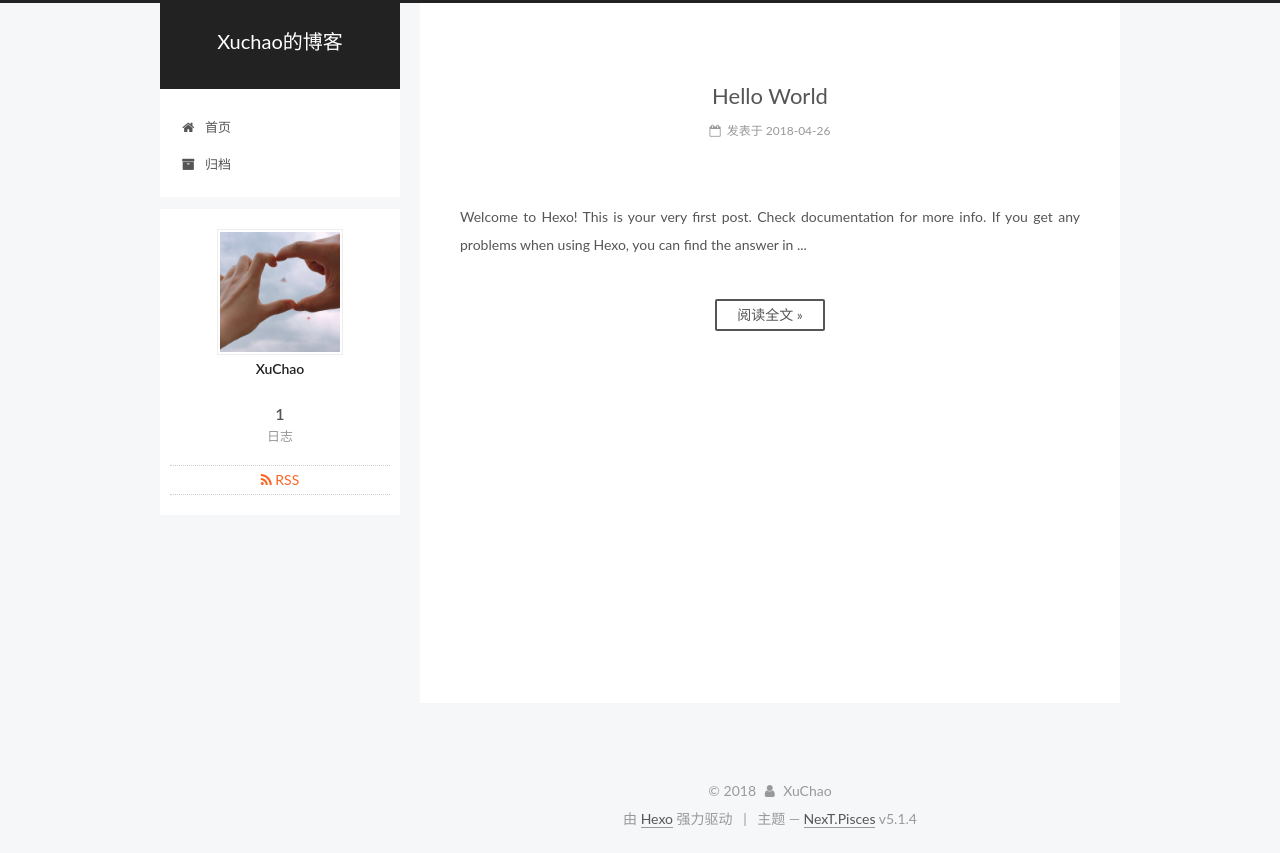
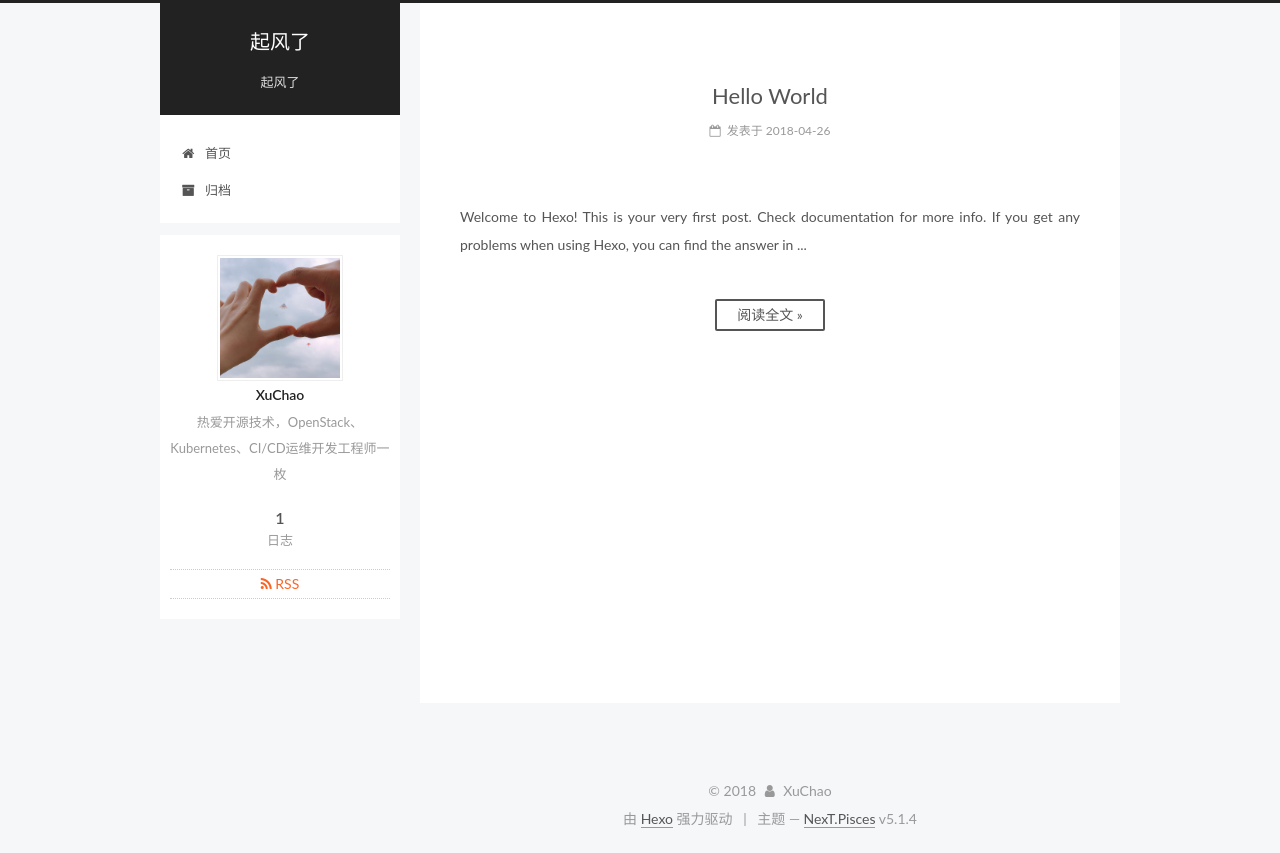
Before and after one commit to xuchao918/xuchao918.github.io, a plain HTML site: page index.html in a window 1280 px wide. Drawn offline with Linux system fonts and the light colour scheme.

Commit message:
Site updated: 2018-04-28 23:14:57

```diff
--- a/2018/04/26/hello-world/index.html
+++ b/2018/04/26/hello-world/index.html
@@ -76,7 +76,7 @@
 
 
 
-  <link rel="alternate" href="/atom.xml" title="Xuchao的博客" type="application/atom+xml" />
+  <link rel="alternate" href="/atom.xml" title="起风了" type="application/atom+xml" />
 
 
 
@@ -84,10 +84,11 @@
 
 
 <meta name="description" content="Welcome to Hexo! This is your very first post. Check documentation for more info. If you get any problems when using Hexo, you can find the answer in troubleshooting or you can ask me on GitHub. Quick">
+<meta name="keywords" content="openstack,docker,kubernetes,devops,ci&#x2F;cd,运维,开发,ceph,架构,设计,存储,部署">
 <meta property="og:type" content="article">
 <meta property="og:title" content="Hello World">
 <meta property="og:url" content="http://yoursite.com/2018/04/26/hello-world/index.html">
-<meta property="og:site_name" content="Xuchao的博客">
+<meta property="og:site_name" content="起风了">
 <meta property="og:description" content="Welcome to Hexo! This is your very first post. Check documentation for more info. If you get any problems when using Hexo, you can find the answer in troubleshooting or you can ask me on GitHub. Quick">
 <meta property="og:locale" content="zh-Hans">
 <meta property="og:updated_time" content="2018-04-26T15:15:23.238Z">
@@ -129,7 +130,7 @@
 
 
 
-  <title>Hello World | Xuchao的博客</title>
+  <title>Hello World | 起风了</title>
 
 
 
@@ -159,12 +160,12 @@
     <div class="custom-logo-site-title">
       <a href="/"  class="brand" rel="start">
         <span class="logo-line-before"><i></i></span>
-        <span class="site-title">Xuchao的博客</span>
+        <span class="site-title">起风了</span>
         <span class="logo-line-after"><i></i></span>
       </a>
     </div>
 
-        <p class="site-subtitle"></p>
+        <p class="site-subtitle">起风了</p>
 
   </div>
 
@@ -245,7 +246,7 @@
     </span>
 
     <span hidden itemprop="publisher" itemscope itemtype="http://schema.org/Organization">
-      <meta itemprop="name" content="Xuchao的博客">
+      <meta itemprop="name" content="起风了">
     </span>
 
 
@@ -399,7 +400,7 @@
                 alt="XuChao" />
 
               <p class="site-author-name" itemprop="name">XuChao</p>
-              <p class="site-description motion-element" itemprop="description"></p>
+              <p class="site-description motion-element" itemprop="description">热爱开源技术，OpenStack、Kubernetes、CI/CD运维开发工程师一枚</p>
           </div>
 
           <nav class="site-state motion-element">
--- a/atom.xml
+++ b/atom.xml
@@ -1,8 +1,8 @@
 <?xml version="1.0" encoding="utf-8"?>
 <feed xmlns="http://www.w3.org/2005/Atom">
-  <title>Xuchao的博客</title>
+  <title>起风了</title>
 
-
+  <subtitle>起风了</subtitle>
   <link href="/atom.xml" rel="self"/>
 
   <link href="http://yoursite.com/"/>
--- a/css/main.css
+++ b/css/main.css
@@ -1823,7 +1823,7 @@ pre .javascript .function {
   width: 4px;
   height: 4px;
   border-radius: 50%;
-  background: #83d1a6;
+  background: #ff2246;
 }
 .links-of-blogroll {
   font-size: 13px;
--- a/index.html
+++ b/index.html
@@ -74,20 +74,24 @@
 
 
 
-  <link rel="alternate" href="/atom.xml" title="Xuchao的博客" type="application/atom+xml" />
+  <link rel="alternate" href="/atom.xml" title="起风了" type="application/atom+xml" />
 
 
 
 
 
 
+<meta name="description" content="热爱开源技术，OpenStack、Kubernetes、CI/CD运维开发工程师一枚">
+<meta name="keywords" content="openstack,docker,kubernetes,devops,ci&#x2F;cd,运维,开发,ceph,架构,设计,存储,部署">
 <meta property="og:type" content="website">
-<meta property="og:title" content="Xuchao的博客">
+<meta property="og:title" content="起风了">
 <meta property="og:url" content="http://yoursite.com/index.html">
-<meta property="og:site_name" content="Xuchao的博客">
+<meta property="og:site_name" content="起风了">
+<meta property="og:description" content="热爱开源技术，OpenStack、Kubernetes、CI/CD运维开发工程师一枚">
 <meta property="og:locale" content="zh-Hans">
 <meta name="twitter:card" content="summary">
-<meta name="twitter:title" content="Xuchao的博客">
+<meta name="twitter:title" content="起风了">
+<meta name="twitter:description" content="热爱开源技术，OpenStack、Kubernetes、CI/CD运维开发工程师一枚">
 
 
 
@@ -123,7 +127,7 @@
 
 
 
-  <title>Xuchao的博客</title>
+  <title>起风了</title>
 
 
 
@@ -154,12 +158,12 @@
     <div class="custom-logo-site-title">
       <a href="/"  class="brand" rel="start">
         <span class="logo-line-before"><i></i></span>
-        <span class="site-title">Xuchao的博客</span>
+        <span class="site-title">起风了</span>
         <span class="logo-line-after"><i></i></span>
       </a>
     </div>
 
-        <p class="site-subtitle"></p>
+        <p class="site-subtitle">起风了</p>
 
   </div>
 
@@ -240,7 +244,7 @@
     </span>
 
     <span hidden itemprop="publisher" itemscope itemtype="http://schema.org/Organization">
-      <meta itemprop="name" content="Xuchao的博客">
+      <meta itemprop="name" content="起风了">
     </span>
 
 
@@ -384,7 +388,7 @@
                 alt="XuChao" />
 
               <p class="site-author-name" itemprop="name">XuChao</p>
-              <p class="site-description motion-element" itemprop="description"></p>
+              <p class="site-description motion-element" itemprop="description">热爱开源技术，OpenStack、Kubernetes、CI/CD运维开发工程师一枚</p>
           </div>
 
           <nav class="site-state motion-element">
```
Also changed, not shown: archives/2018/04/index.html (+12 -8 lines), archives/2018/index.html (+12 -8 lines), archives/index.html (+12 -8 lines).
